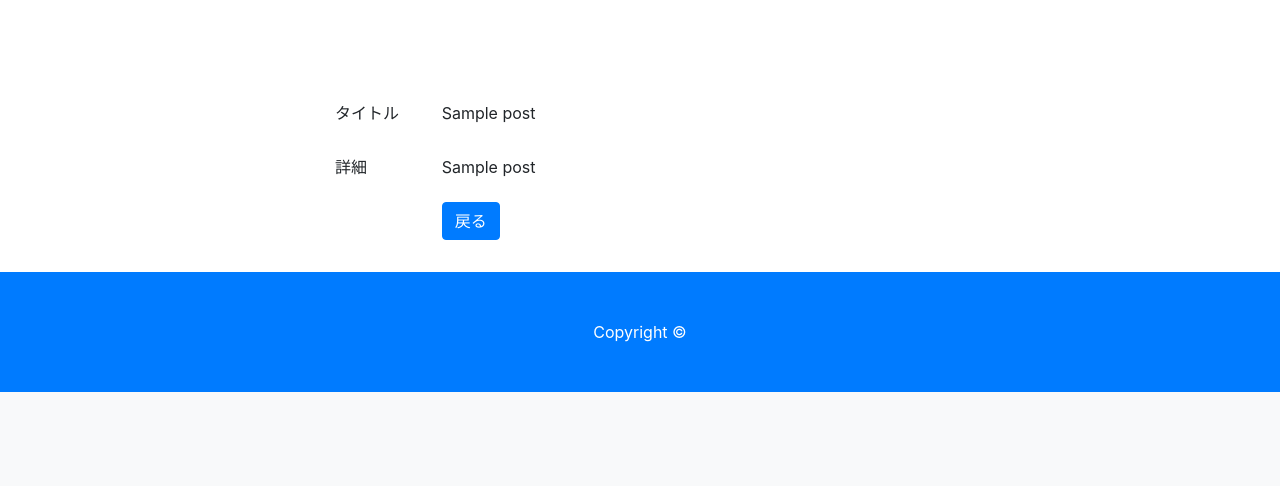
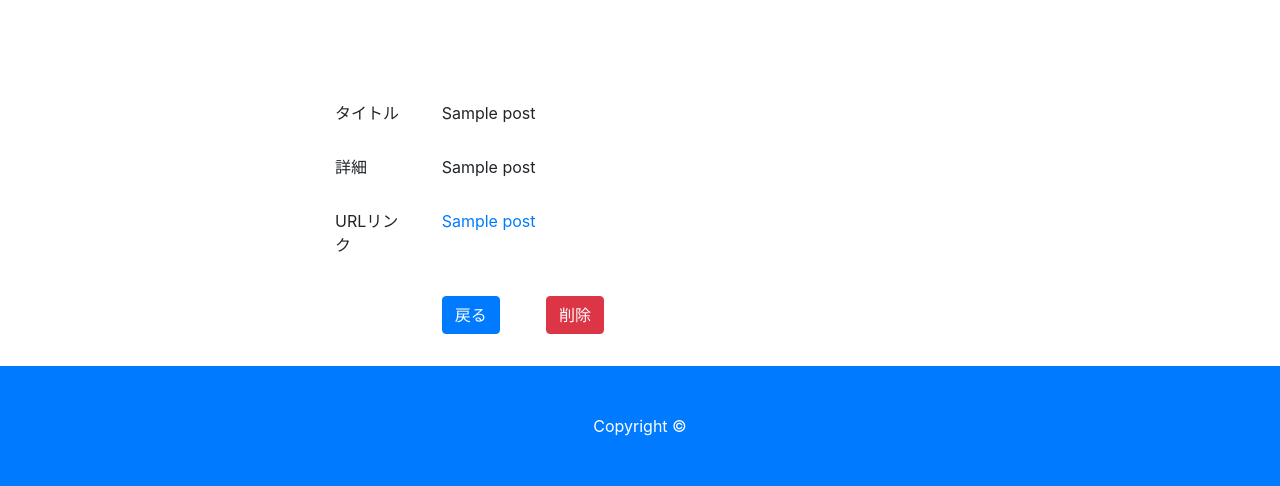
Before and after one commit to ogataka55/sparta_app, a Flask app: page /view/1 in a window 1280 px wide. Shown: the part 815-1301 px from the top of the page. Before the commit the page ends 1207 px from the top, so only its background shows below. Run offline with Flask 2, Linux system fonts and the light colour scheme; a database or web service that is not in the repository returns one stand-in record (values such as "Sample title"); some libraries are stand-ins or nearby versions.

Commit message:
sixth commit(02/12土17:00)

```diff
--- a/app.py
+++ b/app.py
@@ -30,6 +30,7 @@ def add_post():
     title = request.form["title"]
     detail = request.form["detail"]
     img = request.files['image']
+    link = request.form['link']
 
     if img and allowed_file(img.filename):
         filename = img.filename
@@ -39,7 +40,7 @@ def add_post():
     if not title or not detail or not img:
         return redirect(url_for("index"))
     else:
-        db.add_post(title, detail, img.filename)
+        db.add_post(title, detail, img.filename, link)
 
     return redirect(url_for("index"))
 
@@ -50,6 +51,12 @@ def view(id):
     return render_template("view.html", post=post)
 
 
+@app.route("/view/<int:id>/delete", methods=['POST'])
+def delete(id):
+    db.delete(id)
+    return redirect(url_for("index"))
+
+
 if __name__ == '__main__':
     port = 5000
     app.run(port=port, debug=True)
--- a/db.py
+++ b/db.py
@@ -44,12 +44,20 @@ def get_one_post(id):
             return post
 
 
-def add_post(title, detail, img):
+def add_post(title, detail, img, link):
     with get_connection() as conn:
         with conn.cursor() as cur:
             # postsテーブルに挿入するSQL 値は後から
-            sql = "INSERT INTO posts(title,detail,image) VALUES (%(title)s, %(detail)s, %(img)s);"
-            params = {'title': title, 'detail': detail, 'img': img}
+            sql = "INSERT INTO posts(title,detail,image,link) VALUES (%(title)s, %(detail)s, %(img)s, %(link)s);"
+            params = {'title': title, 'detail': detail, 'img': img, 'link': link}
+            cur.execute(sql, params)
+
+
+def delete(id):
+    with get_connection() as conn:
+        with conn.cursor() as cur:
+            sql = "DELETE FROM posts WHERE id=%(id)s;"
+            params = {'id': id}
             cur.execute(sql, params)
 
 
--- a/templates/view.html
+++ b/templates/view.html
@@ -66,7 +66,7 @@
         </div>
     </div>
 </section>
-<form>
+<div>
     <div class="w-50 container">
         <!-- 1行 -->
         <div class="form-group row">
@@ -84,16 +84,26 @@
             </div>
         </div>
 
+        <div class="form-group row">
+            <label class="col-2 col-form-label">URLリンク</label>
+            <div class="col-10" style="padding-top: 7px; padding-bottom: 7px">
+                <a href="{{ post[4] }}" target="_blank">{{ post[4] }}</a>
+            </div>
+        </div>
+
         <!-- 1行 -->
-        <div class="form-group pb-3 row">
+        <div class="form-group py-3 row">
             <div class="offset-2 col-10">
-                <!--                <button type="submit" class="btn btn-primary">登録</button>-->
                 <button type="submit" class="btn btn-primary"><a href="{{ url_for('index') }}"
                                                                  style="color:white">戻る</a></button>
+                <form action="{{ url_for('delete', id=post[0]) }}" method="post" id="delete"
+                      style="display:inline"></form>
+                <input type="submit" form="delete" class="btn btn-danger offset-1" value="削除"
+                       style="color:white">
             </div>
         </div>
     </div>
-</form>
+</div>
 <!-- Footer-->
 <footer class="py-5 bg-primary">
     <div class="container"><p class="m-0 text-center text-white">Copyright &copy; </p></div>
```
Also changed, not shown: schema.sql (+2 -7 lines), templates/index.html (+10 -1 lines), static/image/IMG_6236.png (added), static/style.css (deleted).
